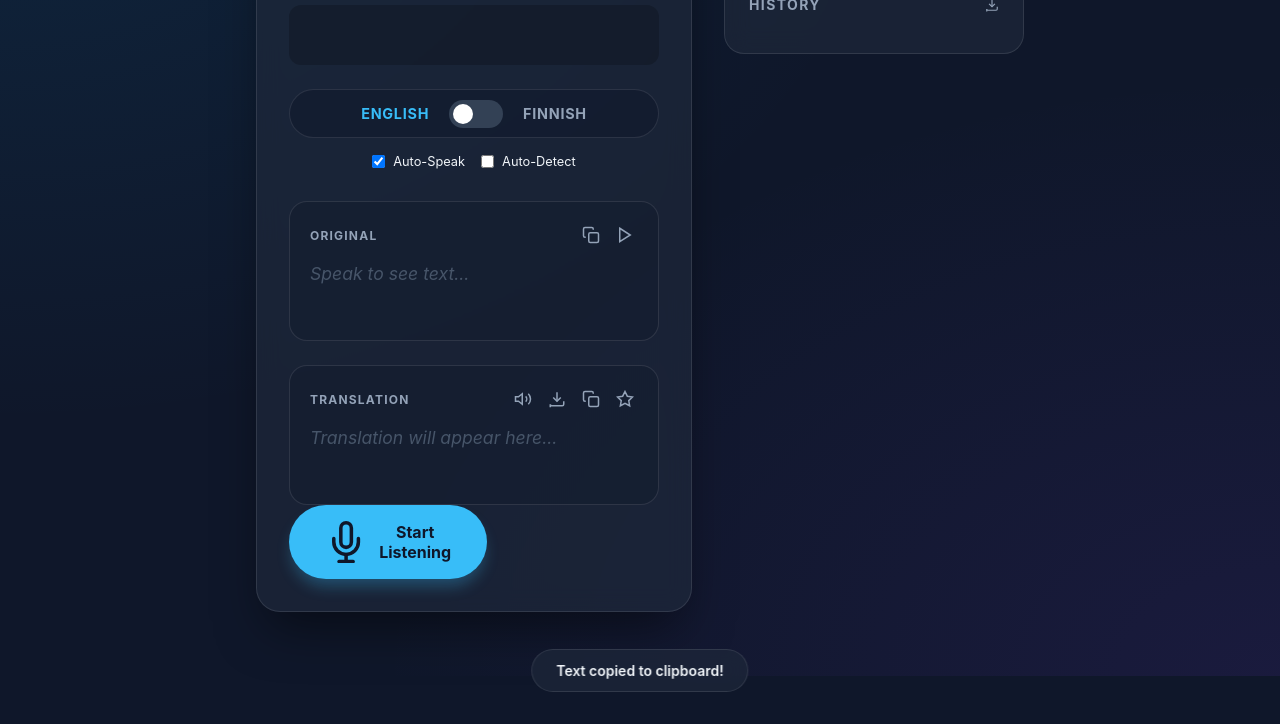
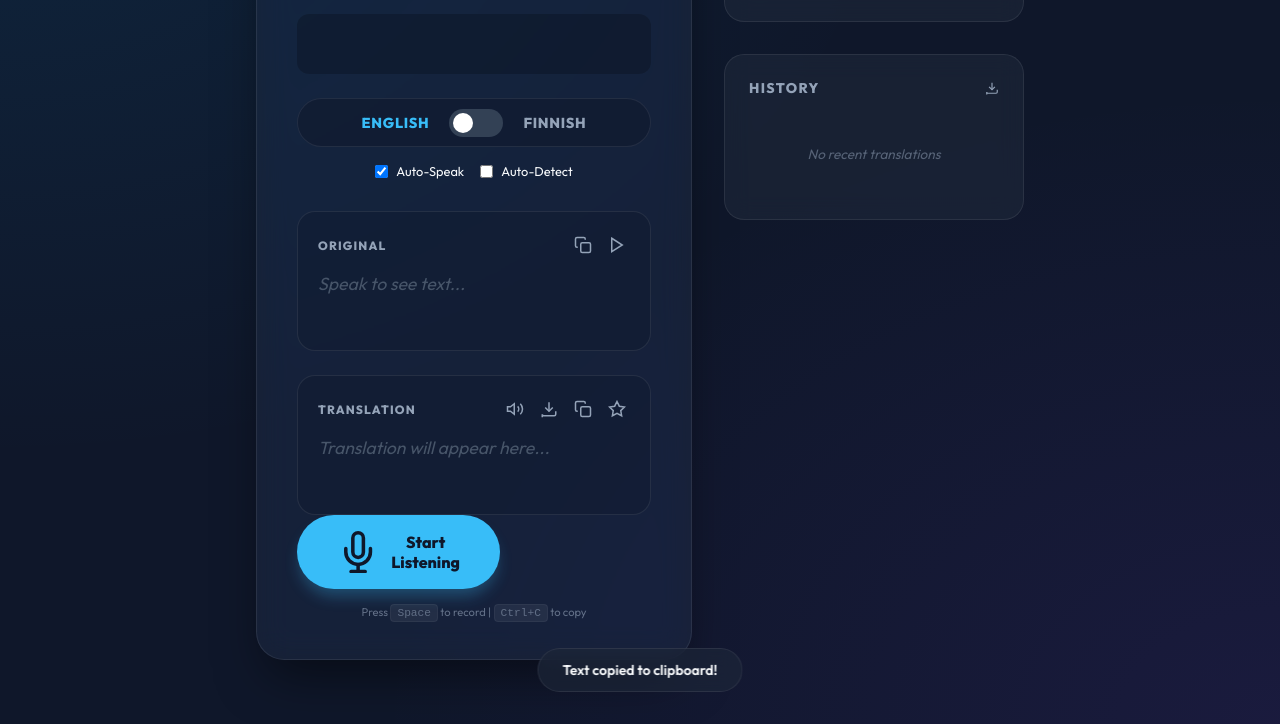
Before and after one commit to ahadbd/lingua-voice, a website built with Vite: page index.html in a window 1280 px wide. Shown: the part 176-900 px from the top of the page. Before the commit the page ends 852 px from the top, so only its background shows below. Built offline with nearby package versions, Linux system fonts and the light colour scheme.

Commit message:
LinguaVoice v4.0: Premium UI/UX Refinement and Documentation Update

```diff
--- a/index.html
+++ b/index.html
@@ -7,7 +7,10 @@
   <meta name="viewport" content="width=device-width, initial-scale=1.0" />
   <link rel="manifest" href="/manifest.json" />
   <meta name="theme-color" content="#38bdf8" />
-  <title>LinguaVoice v3.0 | AI Language Assistant</title>
+  <link rel="preconnect" href="https://fonts.googleapis.com">
+  <link rel="preconnect" href="https://fonts.gstatic.com" crossorigin>
+  <link href="https://fonts.googleapis.com/css2?family=Outfit:wght@300;400;600;800&display=swap" rel="stylesheet">
+  <title>LinguaVoice v4.0 | Premium AI Translator</title>
 </head>
 
 <body data-theme="midnight">
@@ -119,6 +122,9 @@
             </svg>
             <span id="btn-text">Start Listening</span>
           </button>
+          <div class="keyboard-hint">
+            Press <kbd>Space</kbd> to record | <kbd>Ctrl+C</kbd> to copy
+          </div>
         </div>
       </div>
     </div>
--- a/src/main.js
+++ b/src/main.js
@@ -120,6 +120,10 @@ const toggleFavorite = () => {
 };
 
 const renderHistory = () => {
+  if (history.length === 0) {
+    historyList.innerHTML = '<div class="empty-state">No recent translations</div>';
+    return;
+  }
   historyList.innerHTML = history.map(item => `
     <div class="item-card" onclick="document.getElementById('original-text').textContent='${item.orig.replace(/'/g, "\\'")}'; document.getElementById('translated-text').textContent='${item.trans.replace(/'/g, "\\'")}';">
       <div class="orig">${item.orig}</div>
@@ -129,6 +133,10 @@ const renderHistory = () => {
 };
 
 const renderFavorites = () => {
+  if (favorites.length === 0) {
+    favoritesList.innerHTML = '<div class="empty-state">No favorites yet</div>';
+    return;
+  }
   favoritesList.innerHTML = favorites.map(item => `
     <div class="item-card">
       <div class="orig">${item.orig}</div>
@@ -185,9 +193,24 @@ const draw = () => {
 
   for (let i = 0; i < dataArray.length; i++) {
     const barHeight = (dataArray[i] / 255) * height;
-    ctx.fillStyle = getComputedStyle(body).getPropertyValue('--accent-color');
-    ctx.fillRect(x, height - barHeight, barWidth, barHeight);
-    x += barWidth + 1;
+
+    // Gradient Glow
+    const gradient = ctx.createLinearGradient(0, height - barHeight, 0, height);
+    gradient.addColorStop(0, getComputedStyle(body).getPropertyValue('--accent-color'));
+    gradient.addColorStop(1, getComputedStyle(body).getPropertyValue('--accent-secondary'));
+
+    ctx.fillStyle = gradient;
+    ctx.shadowBlur = 10;
+    ctx.shadowColor = getComputedStyle(body).getPropertyValue('--accent-color');
+
+    // Rounded bars
+    const radius = 4;
+    ctx.beginPath();
+    ctx.roundRect(x, height - barHeight, barWidth, barHeight, [radius, radius, 0, 0]);
+    ctx.fill();
+
+    ctx.shadowBlur = 0; // Reset for next bar
+    x += barWidth + 2;
   }
 };
 
@@ -354,6 +377,17 @@ copyTransBtn.addEventListener('click', () => copyToClipboard(translatedDisplay.t
 starBtn.addEventListener('click', toggleFavorite);
 exportBtn.addEventListener('click', exportHistory);
 
+// Keyboard Shortcuts
+window.addEventListener('keydown', (e) => {
+  if (e.code === 'Space' && e.target === document.body) {
+    e.preventDefault();
+    listenBtn.click();
+  }
+  if (e.ctrlKey && e.key === 'c' && translatedDisplay.textContent) {
+    copyToClipboard(translatedDisplay.textContent);
+  }
+});
+
 // Initial Load
 renderHistory();
 renderFavorites();
--- a/src/style.css
+++ b/src/style.css
@@ -1,12 +1,13 @@
 :root {
   /* Default: Midnight Theme (Slate/Sky) */
   --bg-color: #0f172a;
-  --card-bg: rgba(30, 41, 59, 0.7);
+  --card-bg: rgba(30, 41, 59, 0.6);
   --accent-color: #38bdf8;
   --accent-secondary: #818cf8;
-  --text-primary: #f1f5f9;
+  --text-primary: #f8fafc;
   --text-secondary: #94a3b8;
-  --glass-border: rgba(255, 255, 255, 0.1);
+  --glass-border: rgba(255, 255, 255, 0.08);
+  --glass-glow: rgba(56, 189, 248, 0.15);
   --error: #f43f5e;
   --success: #10b981;
 }
@@ -45,7 +46,25 @@
   box-sizing: border-box;
   margin: 0;
   padding: 0;
-  font-family: 'Inter', system-ui, -apple-system, sans-serif;
+  font-family: 'Outfit', 'Inter', system-ui, sans-serif;
+}
+
+/* Custom Scrollbar */
+::-webkit-scrollbar {
+  width: 6px;
+}
+
+::-webkit-scrollbar-track {
+  background: transparent;
+}
+
+::-webkit-scrollbar-thumb {
+  background: rgba(255, 255, 255, 0.1);
+  border-radius: 10px;
+}
+
+::-webkit-scrollbar-thumb:hover {
+  background: var(--accent-color);
 }
 
 body {
@@ -84,14 +103,39 @@ body {
 
 .glass-card {
   background: var(--card-bg);
-  backdrop-filter: blur(12px);
-  -webkit-backdrop-filter: blur(12px);
+  backdrop-filter: blur(16px) saturate(180%);
+  -webkit-backdrop-filter: blur(16px) saturate(180%);
   border: 1px solid var(--glass-border);
-  border-radius: 24px;
-  padding: 2rem;
-  box-shadow: 0 25px 50px -12px rgba(0, 0, 0, 0.5);
+  border-radius: 28px;
+  padding: 2.5rem;
+  box-shadow:
+    0 25px 50px -12px rgba(0, 0, 0, 0.5),
+    inset 0 1px 1px var(--glass-border);
   margin-bottom: 2rem;
-  transition: all 0.5s ease;
+  transition: all 0.5s cubic-bezier(0.4, 0, 0.2, 1);
+  animation: slideUp 0.8s ease-out;
+}
+
+@keyframes slideUp {
+  from {
+    opacity: 0;
+    transform: translateY(30px);
+  }
+
+  to {
+    opacity: 1;
+    transform: translateY(0);
+  }
+}
+
+@keyframes fadeIn {
+  from {
+    opacity: 0;
+  }
+
+  to {
+    opacity: 1;
+  }
 }
 
 h1 {
@@ -353,21 +397,25 @@ input:checked+.slider:before {
   background: var(--accent-color);
   color: #0f172a;
   border: none;
-  padding: 1rem 2.25rem;
+  padding: 1rem 2.5rem;
   border-radius: 100px;
   font-size: 1rem;
-  font-weight: 700;
+  font-weight: 800;
   cursor: pointer;
   display: flex;
   align-items: center;
   gap: 0.75rem;
-  transition: all 0.3s cubic-bezier(0.4, 0, 0.2, 1);
+  transition: all 0.4s cubic-bezier(0.175, 0.885, 0.32, 1.275);
   box-shadow: 0 10px 15px -3px rgba(56, 189, 248, 0.3);
 }
 
 .listen-btn:hover {
-  transform: translateY(-2px);
-  box-shadow: 0 20px 25px -5px rgba(56, 189, 248, 0.4);
+  transform: translateY(-4px) scale(1.05);
+  box-shadow: 0 20px 25px -5px rgba(56, 189, 248, 0.5);
+}
+
+.listen-btn:active {
+  transform: translateY(0) scale(0.95);
 }
 
 .listen-btn.listening {
@@ -450,6 +498,32 @@ input:checked+.slider:before {
   font-weight: 600;
 }
 
+.empty-state {
+  text-align: center;
+  padding: 2rem 0;
+  opacity: 0.5;
+  font-style: italic;
+  font-size: 0.85rem;
+  color: var(--text-secondary);
+  animation: fadeIn 1s ease-in;
+}
+
+.keyboard-hint {
+  font-size: 0.7rem;
+  color: var(--text-secondary);
+  margin-top: 1rem;
+  text-align: center;
+  opacity: 0.6;
+}
+
+kbd {
+  background: rgba(255, 255, 255, 0.1);
+  border-radius: 4px;
+  padding: 2px 6px;
+  border: 1px solid var(--glass-border);
+  font-family: monospace;
+}
+
 .star-btn {
   position: absolute;
   top: 0.5rem;
```
Also changed, not shown: README.md, screenshots/preview.png.
